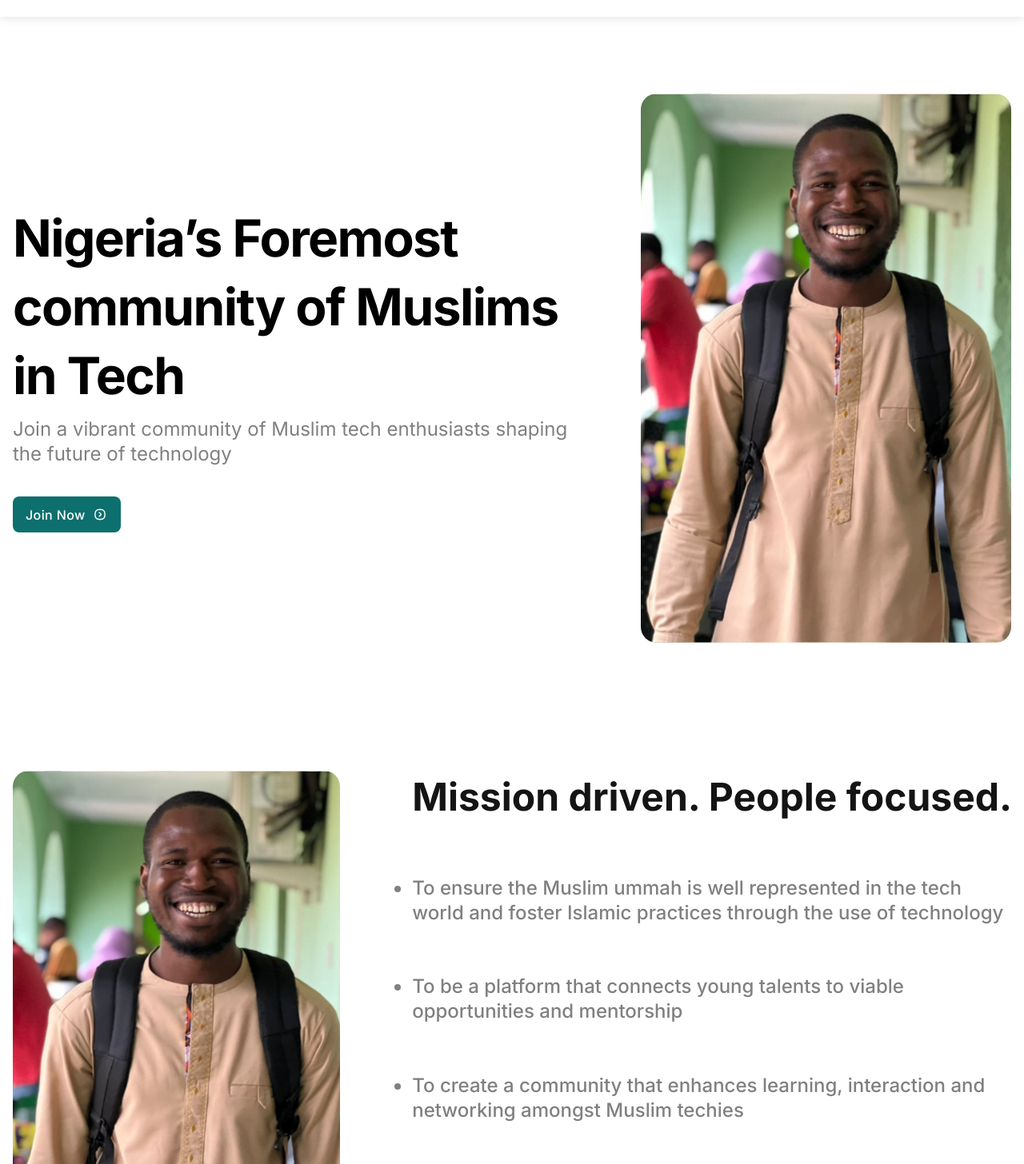
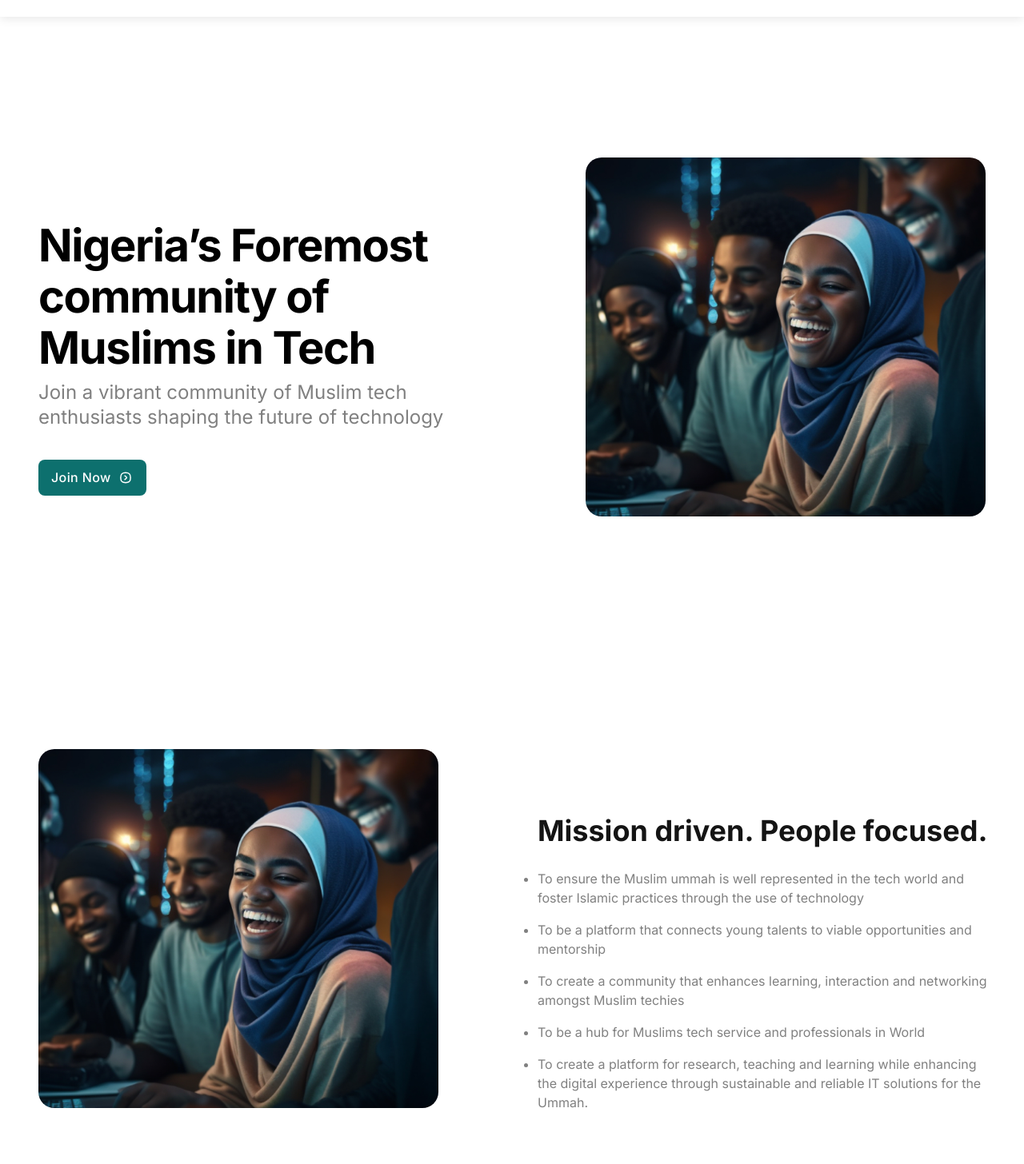
Before and after one commit to Muslim-Software-Developers/Musdev-fe, a Next.js app: page / in a window 1280 px wide. Shown: the part 74-1530 px from the top of the page at 80% size. Built offline with nearby package versions, Linux system fonts and the light colour scheme; no server answers.

Commit message:
fix: update styling

```diff
--- a/src/components/home/hero.tsx
+++ b/src/components/home/hero.tsx
@@ -1,12 +1,14 @@
 import React from "react";
 import ArrowRightIcon from "../svgs/arrowRightIcon";
+import Image from "next/image";
+import HeroImage from "../../../public/images/hero.png";
 
 const Hero = () => {
   return (
-    <section className="flex flex-col gap-y-[72px] pb-40 md:gap-y-40 wrapper pt-20 md:pt-24 md:pb-72">
-      <div className="flex flex-col md:flex-row md:items-center gap-y-[70.27px] md:gap-y-0 md:gap-x-[90px]">
-        <div className="flex flex-col md:w-3/5">
-          <h1 className="text-[#000000] font-bold text-[24px] md:text-[64px] leading-[32.4px] md:leading-[86px] tracking-[-0.025em]">
+    <section className="flex flex-col pb-40 md:gap-y-40 wrapper pt-20 px-8 md:pt-24 md:pb-72">
+      <div className="flex flex-col gap-10 md:flex-row md:items-center md:py-[5rem]">
+        <div className="flex flex-col w-full md:w-1/2">
+          <h1 className="text-[#000000] font-bold text-3xl md:text-[56px] leading-[32.4px] md:leading-[64px] tracking-[-0.025em]">
             Nigeria’s Foremost community of Muslims in Tech
           </h1>
           <p className="text-[#808080] text-[16px] md:text-2xl leading-[20.8px] md:leading-[31px] pt-2">
@@ -25,17 +27,38 @@ const Hero = () => {
             </button>
           </div>
         </div>
-        <div className="h-[325px] md:w-2/5 md:h-[687px] rounded-sm md:rounded-[20px] bg-hero-image bg-cover md:bg-center"></div>
+        <div className="w-full md:w-1/2 flex justify-center md:justify-end">
+          <div className="w-[500px] h-[500px]">
+            <Image
+              src={HeroImage}
+              alt="Mission driven. People focused"
+              className="rounded-[20px]"
+              sizes="100vw"
+              style={{
+                width: "100%",
+                height: "auto",
+              }}
+            />
+          </div>
+        </div>
       </div>
-      <div className="flex flex-col md:flex-row items-start md:items-center gap-[16px] md:gap-y-0 md:gap-x-[90px]">
-        <div className="w-[102px] h-[102px] md:w-2/5 md:h-[687px] rounded-[5px] md:rounded-[20px] bg-hero-image bg-cover md:bg-center" />
+      <div className="flex flex-col md:flex-row items-start md:items-center gap-8">
+        <div className="w-full md:w-1/2 flex justify-center md:justify-start">
+          <div className="max-w-[500px] h-[500px]">
+            <Image
+              src={HeroImage}
+              alt="Mission driven. People focused"
+              className="rounded-[20px]"
+            />
+          </div>
+        </div>
 
-        <div className="flex flex-col md:w-3/5">
+        <div className="flex flex-col md:w-1/2">
           <ul
-            className="flex flex-col gap-4 md:gap-0 ml-4 md:ml-0 w-full md:h-[687px] text-[#808080] text-[14px] md:text-2xl leading-[15.2px] md:leading-[31px] md:font-medium
-            justify-between list-disc "
+            className="flex flex-col gap-4 ml-4 w-full text-[#808080]
+            justify-between list-disc"
           >
-            <h2 className="w-[202px] text-2xl -ml-4 md:ml-0 mb-3 mt-9 md:mb-1 md:mt-0 text-[#141414] md:w-max md:text-5xl md:leading-[65px] font-bold">
+            <h2 className="mb-3 mt-9 text-[#141414] text-4xl font-bold">
               Mission driven. People focused.
             </h2>
             <li>
--- a/src/components/home/testimonial.tsx
+++ b/src/components/home/testimonial.tsx
@@ -29,7 +29,7 @@ const Ellipse = () => (
 );
 
 const Testimonial = () => {
-  const [testimonials, setTestimonials] = useState([
+  const testimonials = [
     {
       content:
         "I worked with the Musdev executive for the SEO of my personal blog. They worked great. Definitely recommend.",
@@ -48,7 +48,7 @@ const Testimonial = () => {
       author: "Habib Isah",
       post: "Someone random",
     },
-  ]);
+  ];
 
   const testimonialSettings = {
     // dots: true,
@@ -102,7 +102,7 @@ const Testimonial = () => {
         </div>
       </div>
 
-      <div className="testimonial-section py-20 border-y-2 border-y-[rgba(128,_128,_128,_0.21)]">
+      <div className="testimonial-section py-20 mx-8 border-y-2 border-y-[rgba(128,_128,_128,_0.21)]">
         <div className="max-w-[650px] mx-auto text-center">
           <Slider {...testimonialSettings}>
             {testimonials.map((testimonial) => (
--- a/src/styles/globals.css
+++ b/src/styles/globals.css
@@ -36,7 +36,7 @@ body.modal-active {
 }
 
 .wrapper {
-  @apply container mx-auto px-4;
+  @apply container mx-auto px-12;
 }
 
 .slick-arrow,
--- a/tailwind.config.js
+++ b/tailwind.config.js
@@ -29,7 +29,7 @@ module.exports = {
         "gradient-radial": "radial-gradient(var(--tw-gradient-stops))",
         "gradient-conic":
           "conic-gradient(from 180deg at 50% 50%, var(--tw-gradient-stops))",
-        "hero-image": "url('/icons/hero-image.svg')",
+        "hero-image": "url('/images/hero.png')",
         "auth-layout": "url('/icons/auth-layout.svg')",
       },
       boxShadow: {
```
Also changed, not shown: public/images/hero.png (added).
